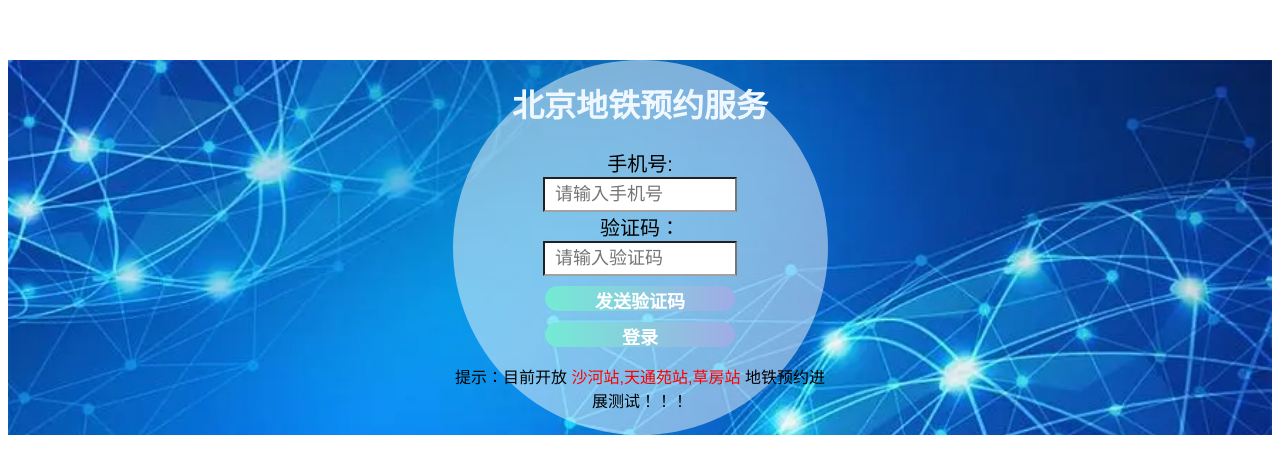
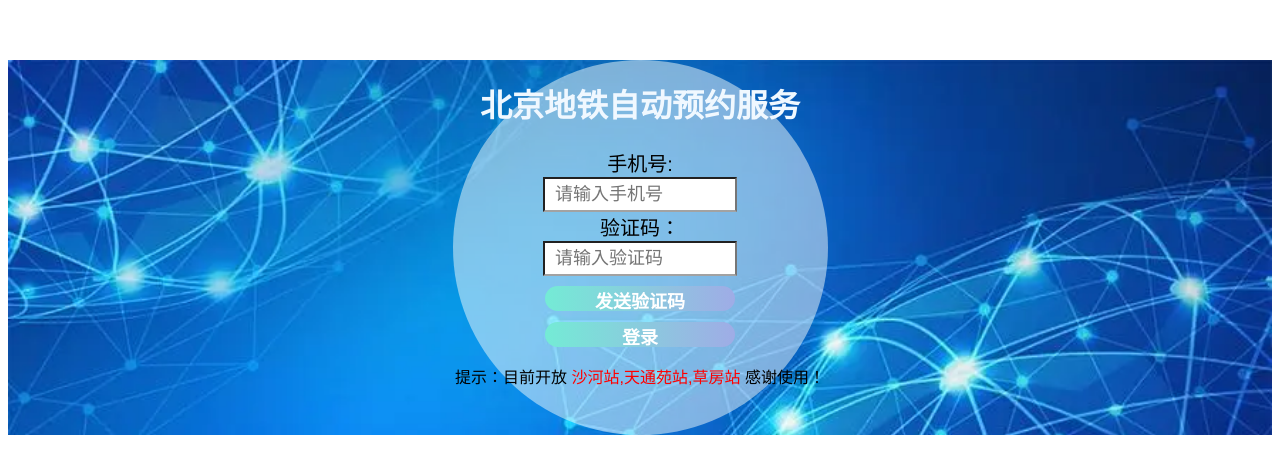
Before and after one commit to haoyu-lab/metor-web, a Vue app: page / in a window 1280 px wide. Shown: the part 104-578 px from the top of the page. Built offline with nearby package versions, Linux system fonts and the light colour scheme; no server answers.

Commit message:
标题和提示修改

```diff
--- a/src/components/HelloWorld.vue
+++ b/src/components/HelloWorld.vue
@@ -1,6 +1,6 @@
 <template>
   <div class="hello">
-    <h1 >北京地铁预约服务</h1>
+    <h1 >北京地铁自动预约服务</h1>
     <div id="applogin">
       <span>手机号:</span><br/>
       <input type="text" v-model="phone" placeholder="请输入手机号"><br/>
@@ -14,7 +14,7 @@
         <a href="javascript"  style="color: red;text-decoration:none;">沙河站,</a>
         <a href="javascript"  style="color: red;text-decoration:none;">天通苑站,</a>
         <a href="javascript"  style="color: red;text-decoration:none;">草房站</a>
-        地铁预约进展测试！！！</p>
+          感谢使用！</p>
     </div>
   </div>
 </template>
```
